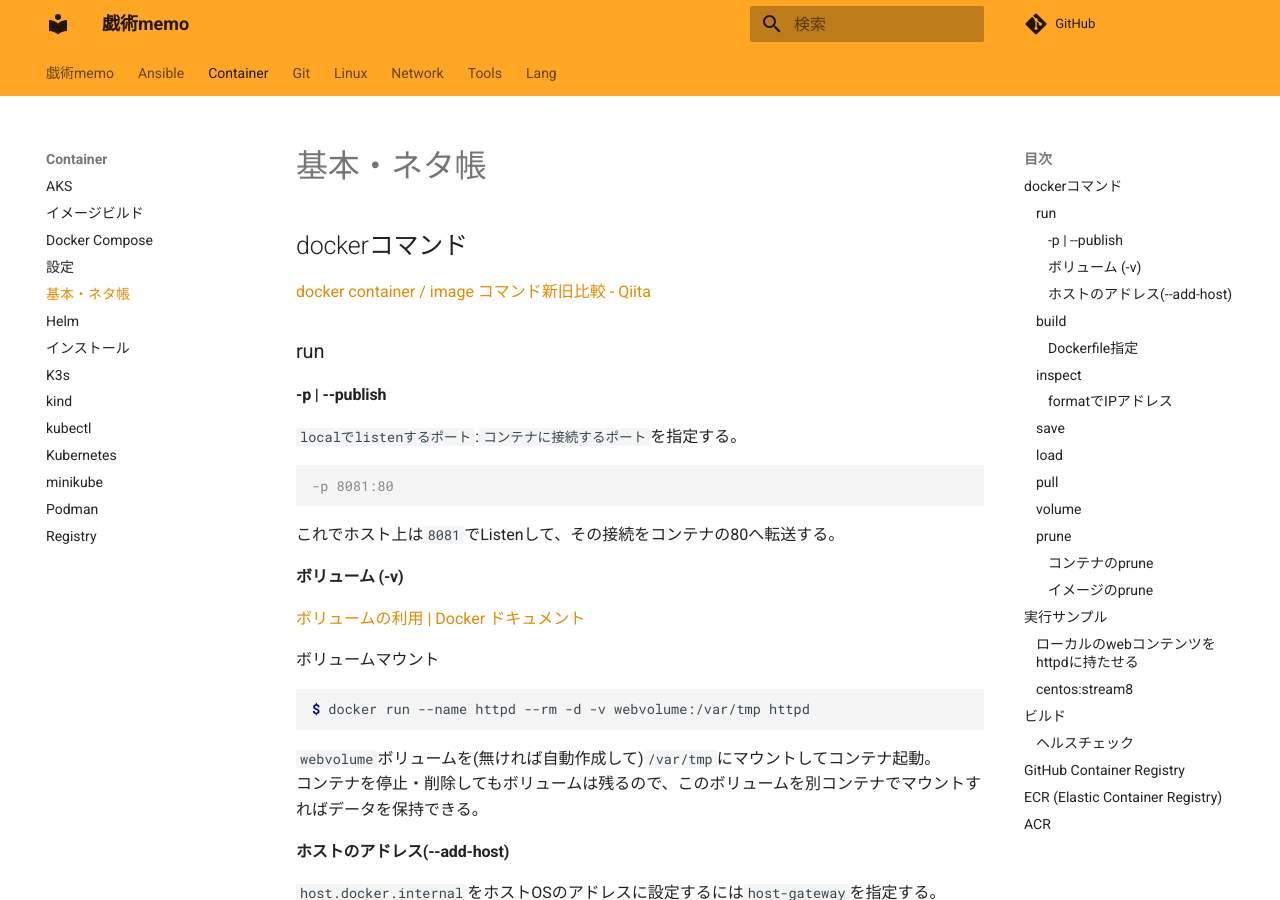
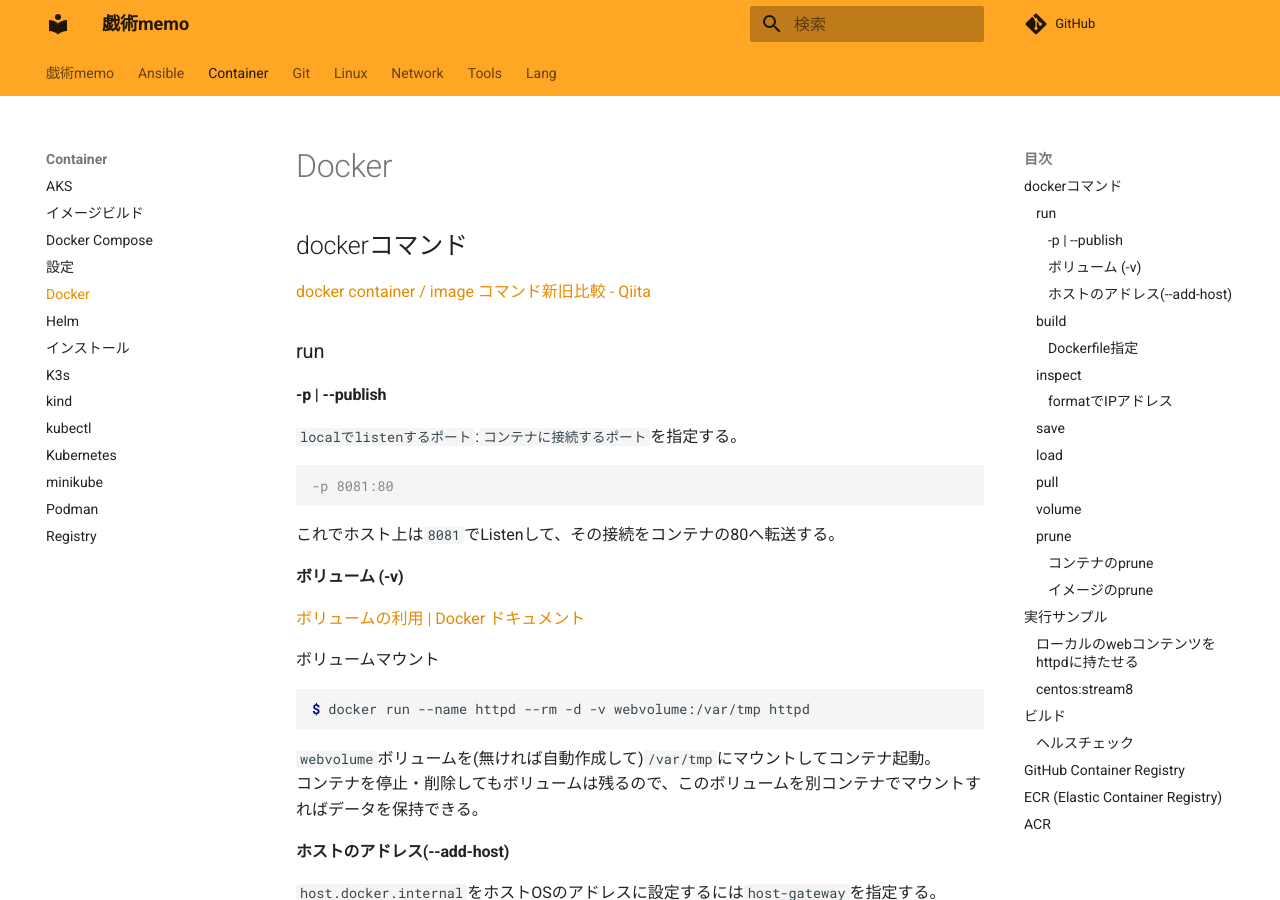
Before and after one commit to zaki-lknr/docs, an MkDocs documentation site: the page built from docs/Container/docker.md, in a window 1280 px wide and 900 px high. Built offline with MkDocs 1.6.1 and Material for MkDocs 9.7.7, drawn with Linux system fonts in a browser that asks for light colours; comment, search, counter and statistics services are not loaded.

Commit message:
udpate: dockerページタイトル

```diff
--- a/docs/Container/docker.md
+++ b/docs/Container/docker.md
@@ -1,4 +1,4 @@
-# 基本・ネタ帳
+# Docker
 
 ## dockerコマンド
 
```
